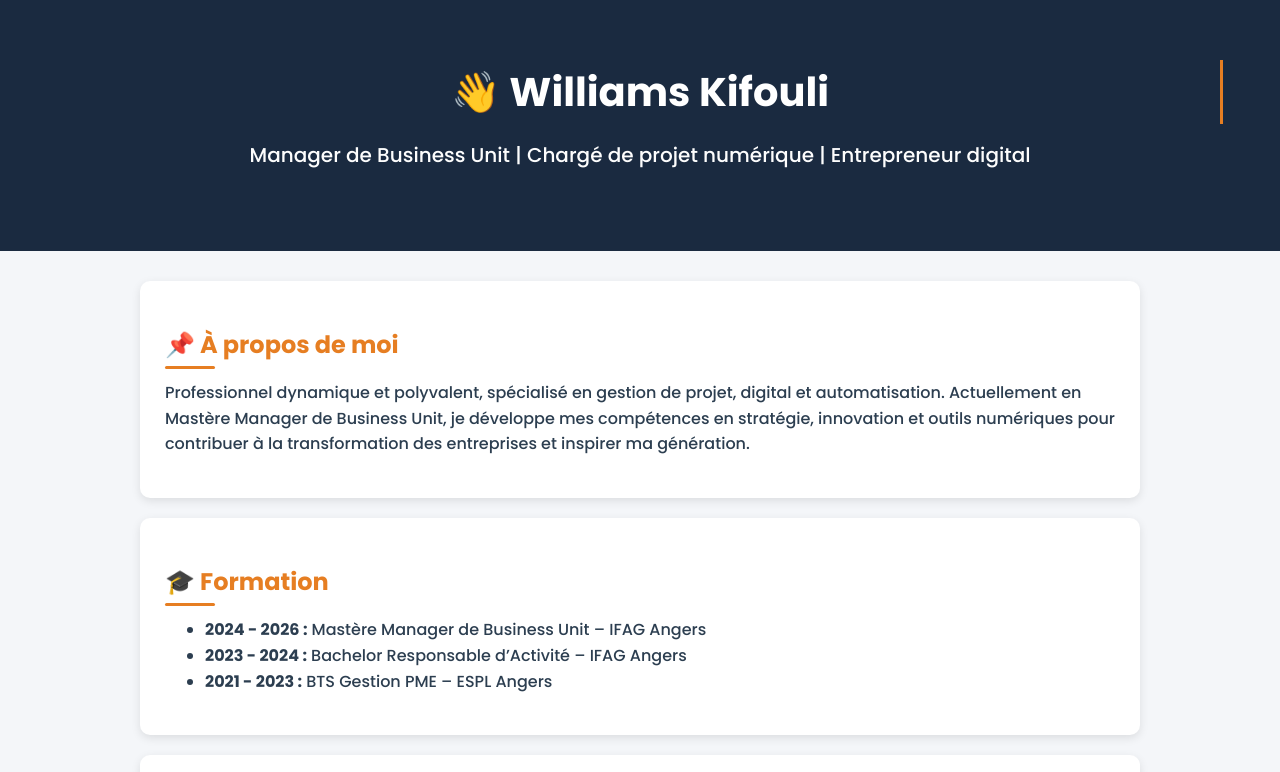
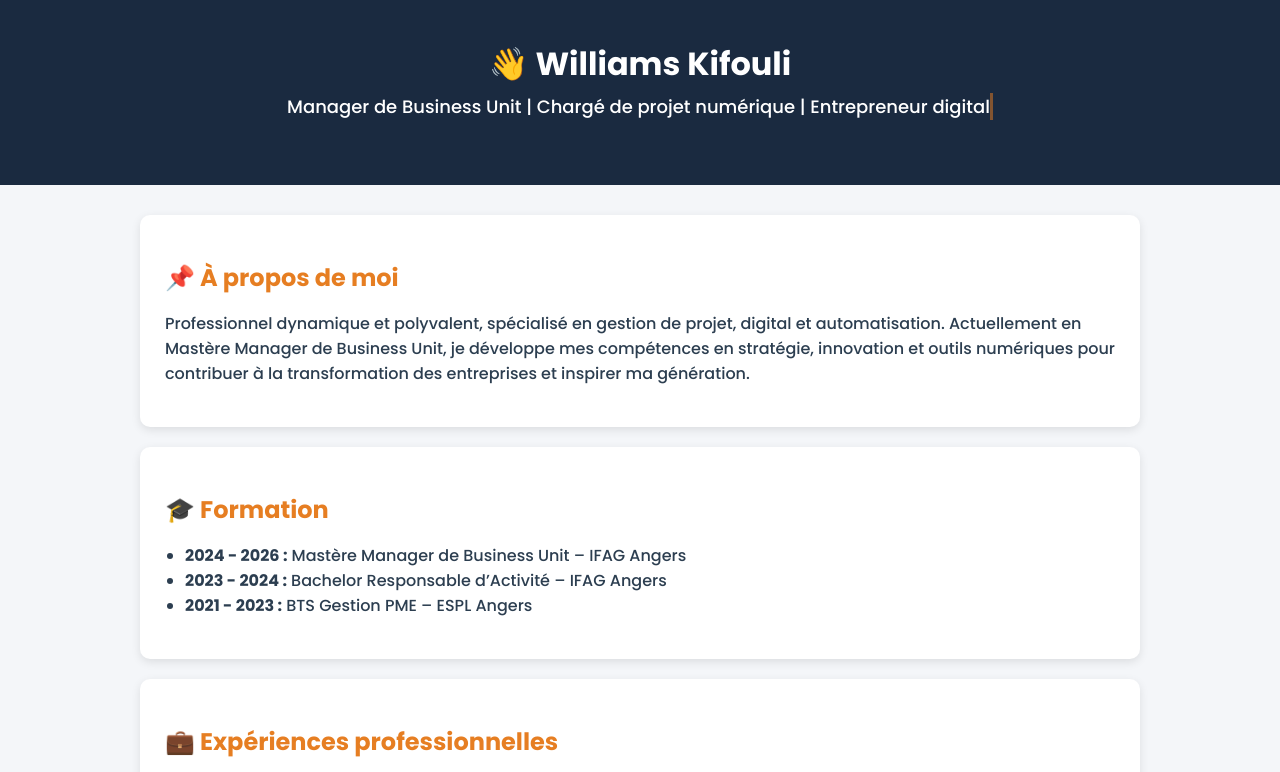
Before and after one commit to kifouliw-hash/cv-williams, a plain HTML site: page index.html in a window 1280 px wide. Shown: the top 772 px of the page. Drawn offline with Linux system fonts and the light colour scheme.

Commit message:
Update style.css

```diff
--- a/style.css
+++ b/style.css
@@ -1,47 +1,38 @@
-/* === Style global === */
 body {
   font-family: 'Poppins', sans-serif;
   margin: 0;
   background-color: #f4f6f9;
   color: #2c3e50;
-  line-height: 1.6;
 }
 
-/* === Header avec animation === */
 header {
   background-color: #1a2a40;
   color: white;
-  padding: 60px;
+  padding: 40px;
   text-align: center;
-  overflow: hidden;
+  animation: fadeDown 1.2s ease;
+}
+header h1 {
+  margin: 0;
+  font-size: 32px;
+}
+header p {
+  font-size: 18px;
+  margin-top: 5px;
 }
 
-header h1 {
-  margin: 0;
-  font-size: 40px;
-  white-space: nowrap;
-  border-right: 3px solid #e67e22;
-  width: 0;
-  overflow: hidden;
-  animation: typing 3s steps(30, end) forwards, blink 0.7s step-end infinite;
+/* Animation fade-down du header */
+@keyframes fadeDown {
+  from { transform: translateY(-50px); opacity: 0; }
+  to { transform: translateY(0); opacity: 1; }
 }
 
-header p {
-  font-size: 20px;
-  margin-top: 15px;
-  opacity: 0;
-  animation: fadeIn 2s ease forwards;
-  animation-delay: 3.2s;
-}
-
-/* === Conteneur principal === */
 .container {
   padding: 30px;
   max-width: 1000px;
   margin: auto;
 }
 
-/* === Sections et cartes === */
 .section {
   margin-bottom: 40px;
 }
@@ -50,80 +41,54 @@ header p {
   background: white;
   padding: 25px;
   border-radius: 10px;
-  box-shadow: 0 3px 10px rgba(0, 0, 0, 0.1);
+  box-shadow: 0 3px 10px rgba(0,0,0,0.1);
   margin-bottom: 20px;
-  transform: translateY(50px);
-  opacity: 0;
-  transition: transform 0.6s ease, opacity 0.6s ease;
+  transition: transform 0.3s, box-shadow 0.3s;
+}
+.card:hover {
+  transform: translateY(-10px) scale(1.02);
+  box-shadow: 0 8px 20px rgba(0,0,0,0.2);
 }
 
-/* Effet hover sur les cartes */
-.card:hover {
-  transform: scale(1.03);
-  box-shadow: 0 6px 15px rgba(0, 0, 0, 0.2);
-}
-
-/* === Titres === */
 h2 {
   color: #e67e22;
   margin-bottom: 15px;
-  position: relative;
 }
 
-h2::after {
-  content: "";
-  position: absolute;
-  width: 50px;
-  height: 3px;
-  background: #e67e22;
-  bottom: -5px;
-  left: 0;
-  border-radius: 2px;
+ul {
+  padding-left: 20px;
 }
 
-/* === Liens === */
+footer {
+  text-align: center;
+  padding: 15px;
+  background: #1a2a40;
+  color: white;
+  margin-top: 40px;
+}
+
+/* Liens */
 a {
   color: #e67e22;
   text-decoration: none;
   transition: color 0.3s;
 }
-
 a:hover {
-  color: #1a2a40;
+  color: #d35400;
 }
 
-/* === Footer === */
-footer {
-  text-align: center;
-  padding: 20px;
-  background: #1a2a40;
-  color: white;
-  margin-top: 40px;
+/* Effet machine à écrire */
+.typewriter {
+  display: inline-block;
+  border-right: 3px solid #e67e22;
+  white-space: nowrap;
+  overflow: hidden;
+  animation: typing 4s steps(40, end), blink 0.7s infinite;
 }
-
-/* === Animations === */
 @keyframes typing {
-  from { width: 0; }
-  to { width: 100%; }
+  from { width: 0 }
+  to { width: 100% }
 }
-
 @keyframes blink {
-  50% { border-color: transparent; }
+  50% { border-color: transparent }
 }
-
-@keyframes fadeIn {
-  from { opacity: 0; }
-  to { opacity: 1; }
-}
-
-/* === Animation lors du scroll === */
-.reveal {
-  transform: translateY(50px);
-  opacity: 0;
-  transition: all 0.8s ease;
-}
-
-.reveal.active {
-  transform: translateY(0);
-  opacity: 1;
-}
```
